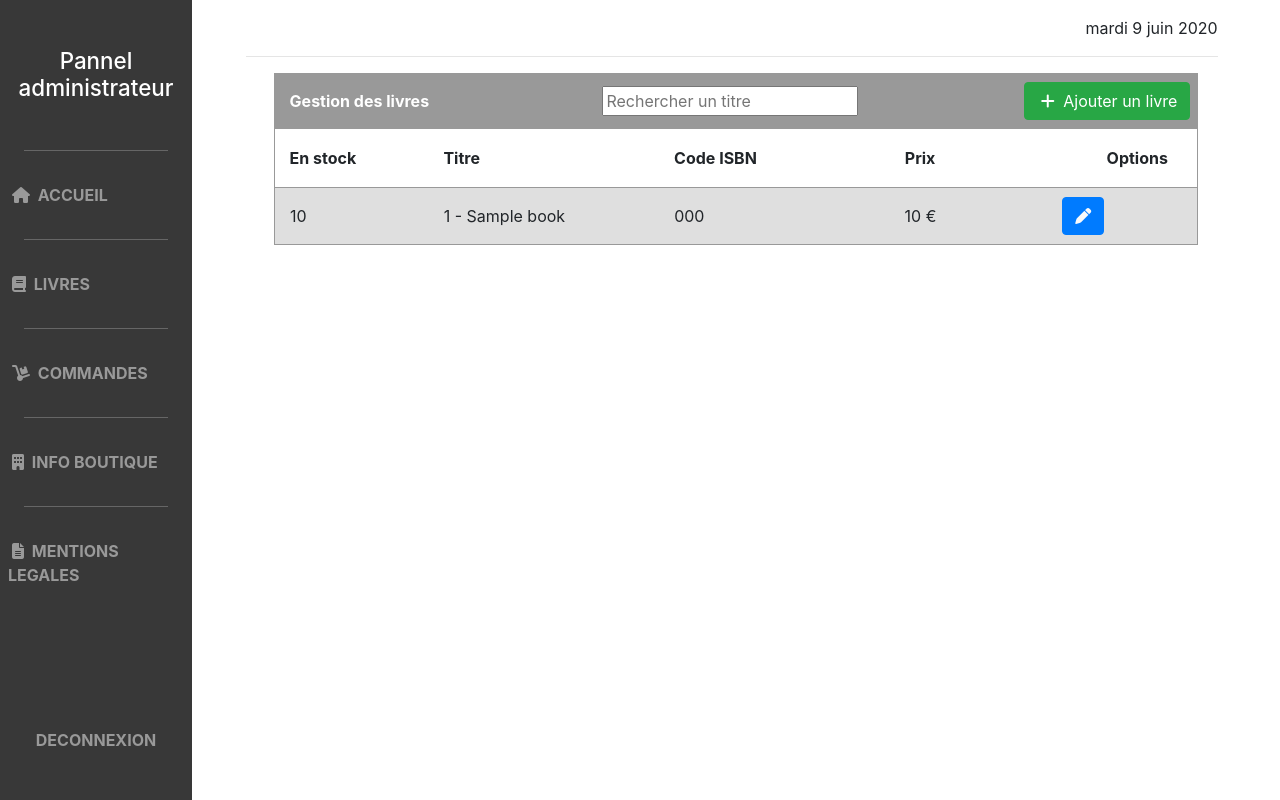
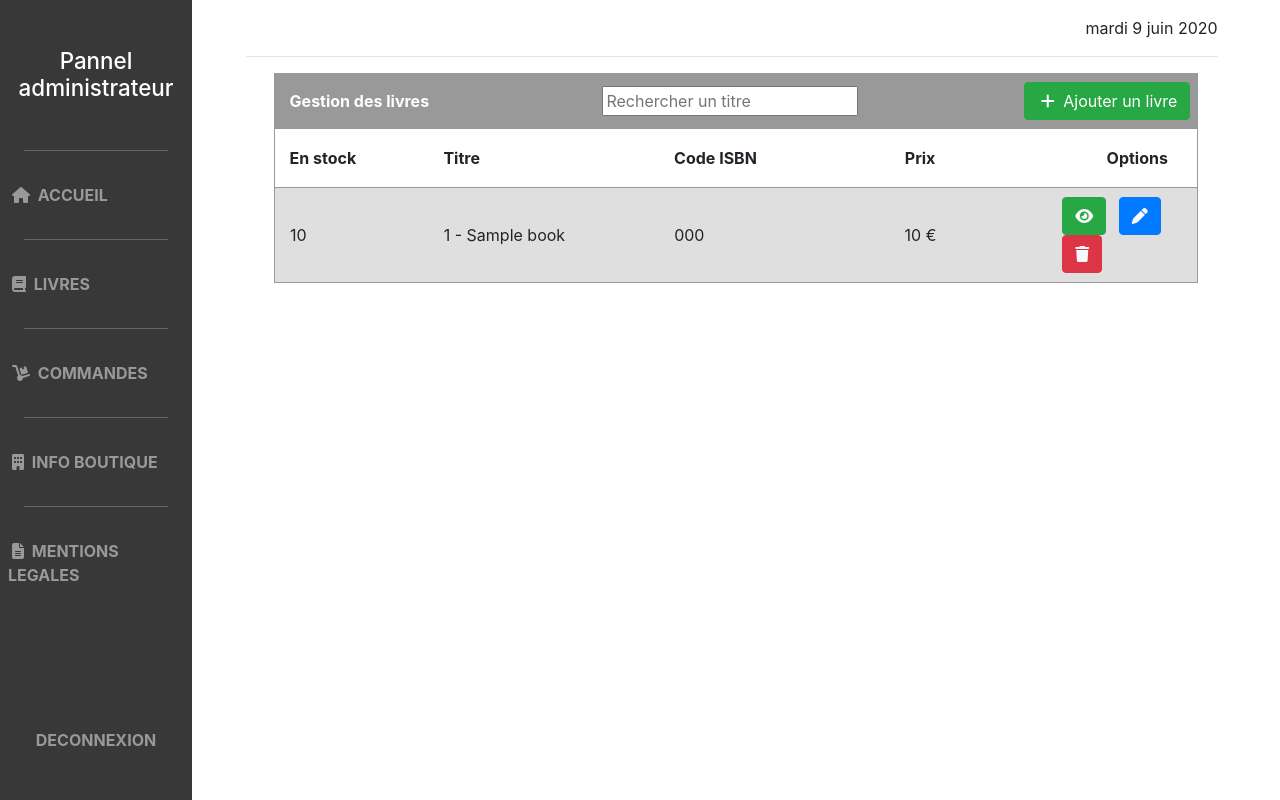
Before and after one commit to benaor/vesoul-edition, a Symfony app: template templates/admin/books.html.twig in a window 1280 px wide. Run offline with Twig, Linux system fonts and the light colour scheme; the template is opened without the code that fills it: most values are stand-ins (such as "Sample title", 1, 10 or a date in 2020); some libraries are stand-ins or nearby versions.

Commit message:
function deleteBook for delete the book selected

```diff
--- a/templates/admin/books.html.twig
+++ b/templates/admin/books.html.twig
@@ -9,11 +9,10 @@
 	<div class="titre d-flex justify-content-between align-items-center">
 		<p class="p-3 m-0">Gestion des livres</p>
 		<input type="text" placeholder="Rechercher un titre">
-		<a href="{{ path('admin_new_book') }}" type="button" class="btn btn-success mx-2" title="Ajouter"
-        {# data-toggle="modal" data-target="#lightboxAdd" #}>
+		<a href="{{ path('admin_new_book') }}" type="button" class="btn btn-success mx-2" title="Ajouter" data-toggle="modal" data-target="#lightboxAdd">
 			<i class="p-1 fas fa-plus"></i>
-			Ajouter un livre</a>
-
+			Ajouter un livre
+		</a>
 	</div>
 
 	<table class="listBook">
@@ -43,21 +42,20 @@
 						class="options col-2">
 
 						{# bouton voir les détails #}
-						{# <a href="#" type="button" class="btn btn-success mx-1" data-toggle="modal" data-target="#lightboxDetails">
+						<a href="{{ path('show_book', {'id' : book.id}) }}" type="button" class="btn btn-success mx-1" data-toggle="modal" data-target="#lightboxDetails">
 							<i title="Voir les détails" class="fas fa-eye text-light"></i>
-						</a> #}
+						</a>
 
 						{# bouton modifier les détails #}
 						<a href="{{ path('admin_edit_book', {'id' : book.id}) }}" type="button" class="btn btn-primary mx-1"
-						{# data-toggle="modal" data-target="#lightboxEdit" #}
+						data-toggle="modal" data-target="#lightboxEdit"
 						>
 							<i title="Modifier" class="fas fa-pen text-light"></i>
 						</a>
 
 						{# supprimer le livre #}
-						{# <a href="{{ path('admin_delete_book', {'id' : book.id }) }}" type="button" class="btn btn-danger mx-1" #}
-                        {# data-toggle="modal" data-target="#lightboxDelete" #}
-							{#> <i title="Effacer" class="fas fa-trash text-light"></i> #}
+						<a href="{{ path('admin_delete_book', {'id' : book.id }) }}" type="button" class="btn btn-danger mx-1" data-toggle="modal" data-target="#lightboxDelete">
+							<i title="Effacer" class="fas fa-trash text-light"></i>
 						</a>
 
 
@@ -65,8 +63,7 @@
 				</tr>
 			{% endfor %}
 		</tbody>
-	</section>
-</table>
+	</table>
 
 	{# lors du clic sur "ajouter un livre" on ouvre la modal #}
 	{# {% include "dashboard-admin/book-crud/add-book.html.twig" %} #}
```
Also changed, not shown: src/Controller/AdminController.php (+11 -0 lines).
